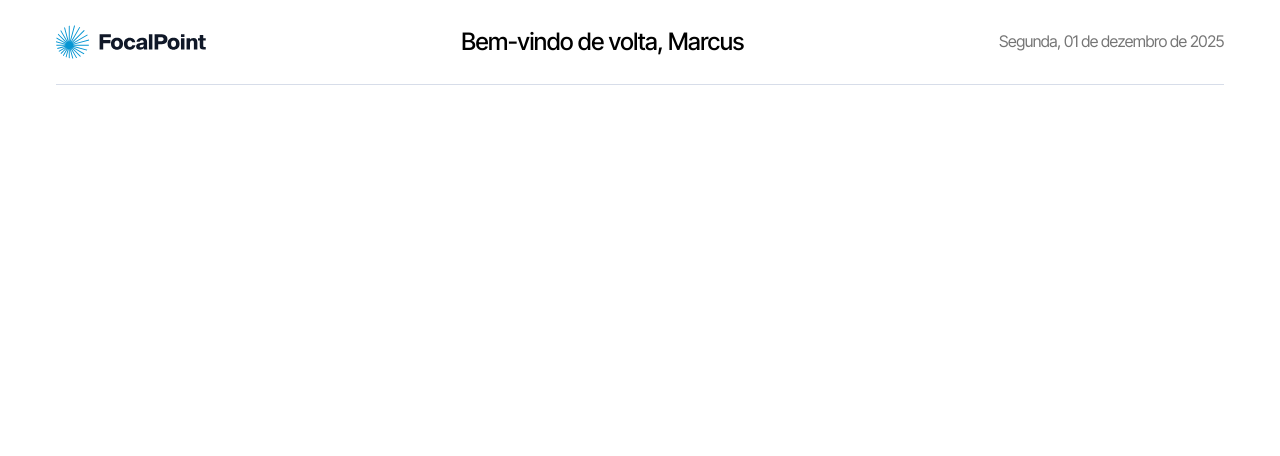
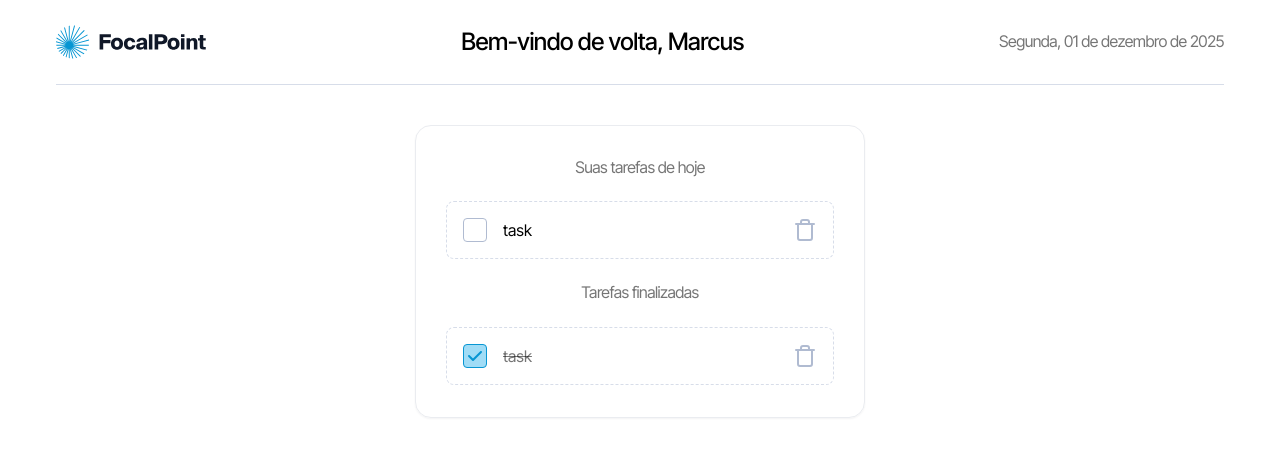
Before and after one commit to rafinhaa/legaplan-challenge, a Next.js app: page / in a window 1280 px wide. Shown: the top 456 px of the page. Built offline with nearby package versions, Linux system fonts and the light colour scheme.

Commit message:
feat: implement component tasks

```diff
--- a/src/app/globals.scss
+++ b/src/app/globals.scss
@@ -19,6 +19,11 @@
   font-family: "Inter Tight", sans-serif;
 }
 
+main {
+  display: flex;
+  flex-direction: column;
+  align-items: center;
+}
 
 ul,
 ol {
--- a/src/app/page.tsx
+++ b/src/app/page.tsx
@@ -1,12 +1,16 @@
 'use client';
 
 import { Header } from "@/components/header/header";
+import { Tasks } from "@/components/tasks";
 
 const Home = () => {
 
   return (
     <>
       <Header />
+      <main>
+        <Tasks />
+      </main>
     </>
   );
 };
```
